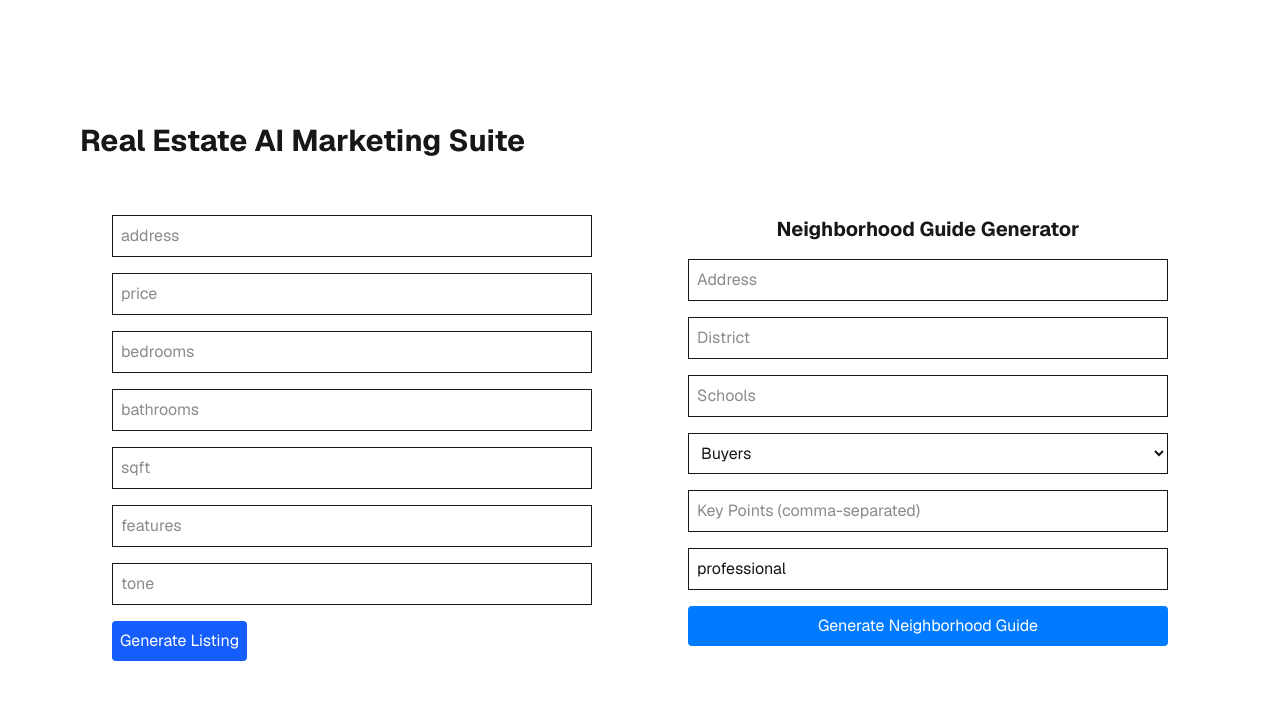
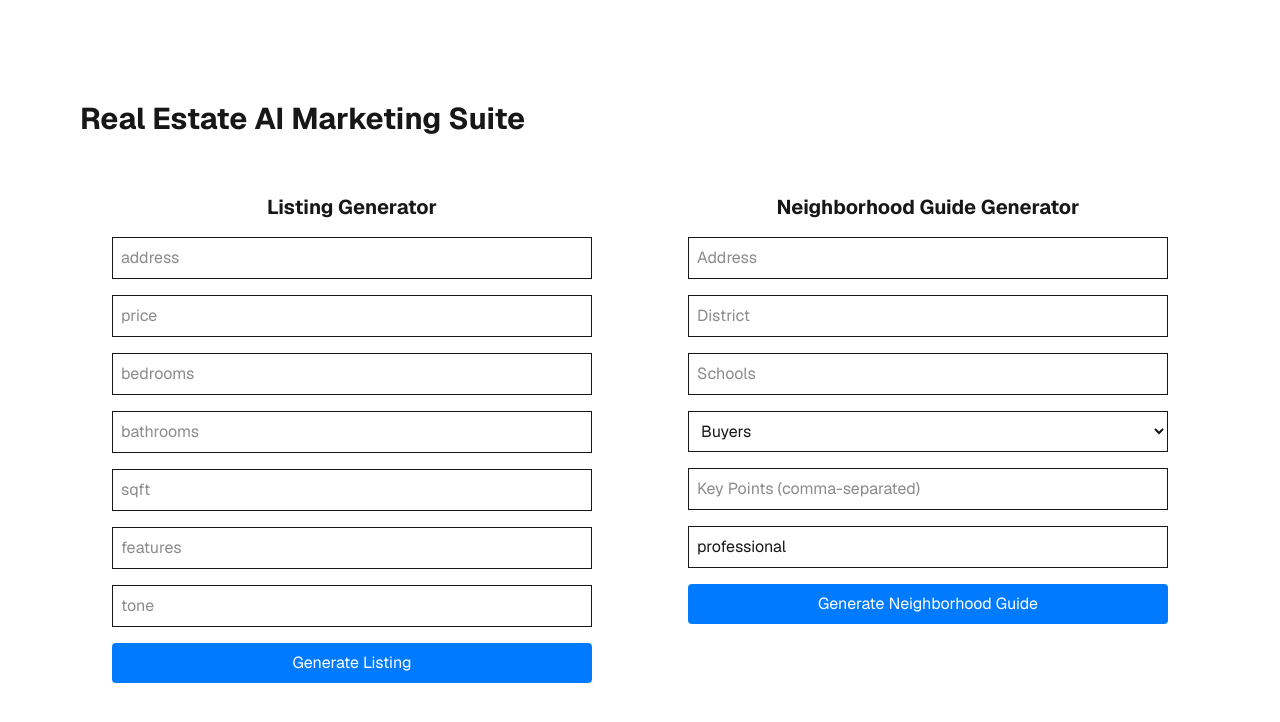
Before and after one commit to aar-woo/real-estate-ai-marketing-suite, a Next.js app: page / in a window 1280 px wide. Shown: the top 722 px of the page. Built offline with nearby package versions, Linux system fonts and the light colour scheme.

Commit message:
Update generate listing button to match generate guide button styling.

```diff
--- a/src/components/ListingForm.tsx
+++ b/src/components/ListingForm.tsx
@@ -46,6 +46,7 @@ export default function ListingForm() {
 
   return (
     <div className="max-w-lg mx-auto p-4">
+      <h2 className="text-xl font-bold mb-4 text-center">Listing Generator</h2>
       <form onSubmit={handleSubmit} className="space-y-4">
         {Object.keys(form).map((key) => (
           <input
@@ -57,7 +58,11 @@ export default function ListingForm() {
             className="border p-2 w-full"
           />
         ))}
-        <button className="bg-blue-600 text-white p-2 rounded" type="submit">
+        <button
+          className="bg-blue-600 text-white p-2 rounded w-full"
+          style={{ backgroundColor: "#007bff" }}
+          type="submit"
+        >
           Generate Listing
         </button>
       </form>
```
